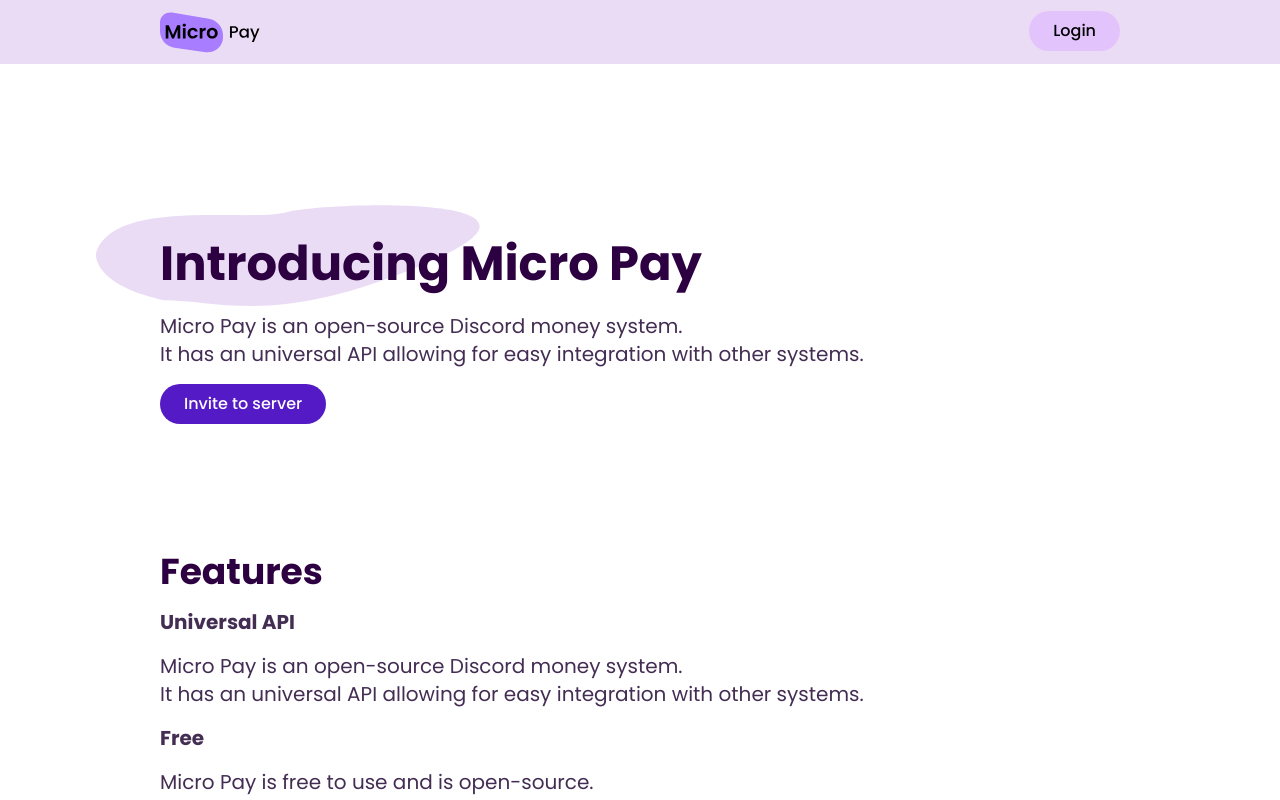
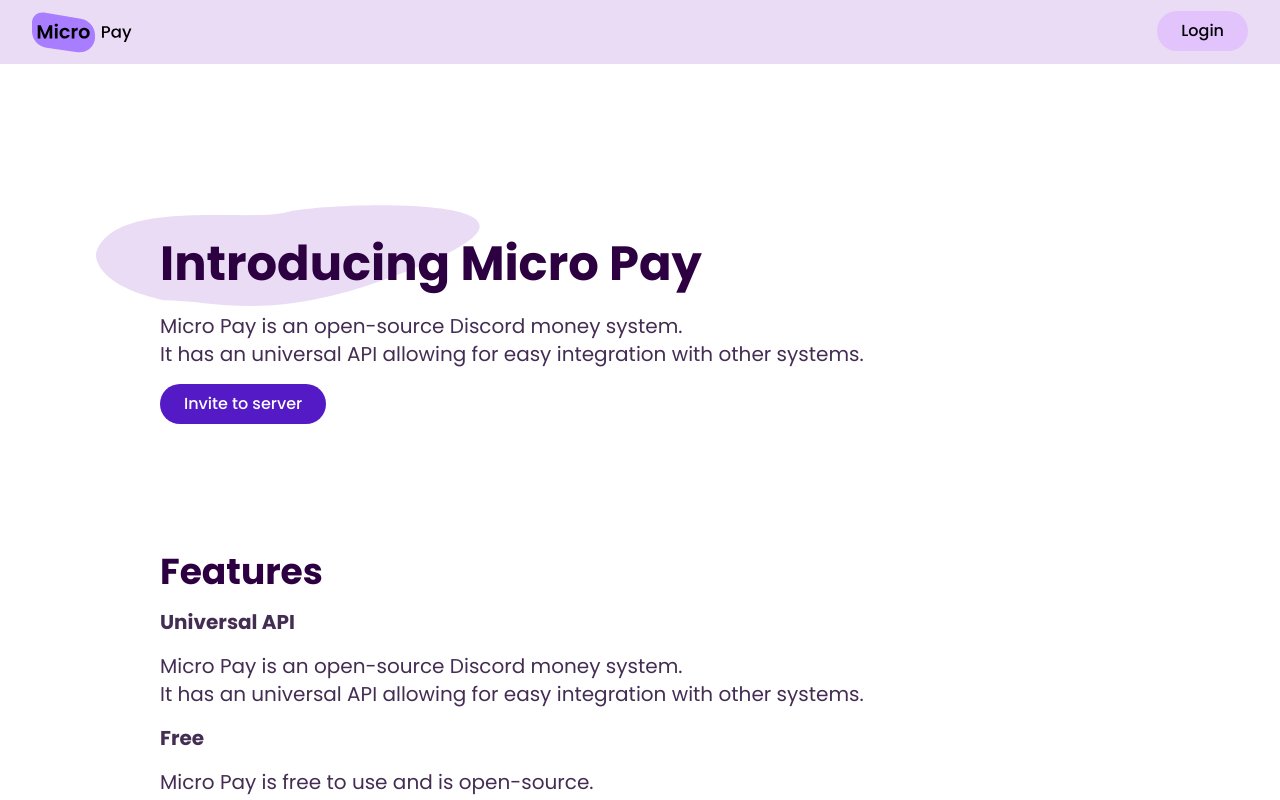
Before and after one commit to daimond113/micropay-web, a Next.js app: page / in a window 1280 px wide. Shown: the top 800 px of the page. Built offline with nearby package versions, Linux system fonts and the light colour scheme; no server answers.

Commit message:
better ux

```diff
--- a/components/Header.tsx
+++ b/components/Header.tsx
@@ -5,10 +5,17 @@ import React from "react";
 
 export default function Header({ className }: { className?: string }) {
     const { data: session } = useSession()
-    return <div className={clsx(className, "bg-light-primary w-full h-16 flex items-center flex-shrink-0")}>
-        <a href="/" className="h-full ml-40 flex items-center mr-6 lg:mr-0 flex-shrink-0"><img src="/logopay.svg" alt="Micro Pay Logo" className="h-2/3" /></a>
-        <div className="ml-auto mr-40 h-2/3 flex-shrink-0">
-            {session ? <button onClick={() => signOut()} className="h-full"><img src={session.user?.image} alt={session.user.name} className="h-full rounded-full" /></button> : <Button className="bg-light-secondary" onClick={() => signIn('discord')}>Login</Button>}
+    return <div className={clsx(className, "bg-light-primary w-full")}>
+        <div className="max-w-screen-xl mx-auto flex items-center flex-shrink-0 h-16 px-8 justify-between">
+            <a href="/" className="h-full flex items-center flex-shrink-0"><img src="/logopay.svg" alt="Micro Pay Logo" className="h-2/3" /></a>
+            <div className="h-2/3 flex-shrink-0">
+                {session
+                    ? <button onClick={() => signOut()} className="h-full">
+                        <img src={session.user?.image} alt={session.user.name} className="h-full rounded-full" />
+                    </button>
+                    : <Button className="bg-light-secondary" onClick={() => signIn('discord')}>Login</Button>
+                }
+            </div>
         </div>
     </div>
 }
--- a/next.config.js
+++ b/next.config.js
@@ -1,4 +1,9 @@
 /** @type {import('next').NextConfig} */
 module.exports = {
   reactStrictMode: true,
+  images: {
+    domains: [
+      "cdn.discordapp.com"
+    ]
+  }
 }
--- a/package.json
+++ b/package.json
@@ -27,6 +27,7 @@
     "postcss": "^8.4.14",
     "prettier": "^2.5.1",
     "prettier-plugin-tailwindcss": "^0.1.1",
+    "tailwind-scrollbar-hide": "^1.1.7",
     "tailwindcss": "^3.0.7",
     "typescript": "^4.6.4"
   }
--- a/pages/_app.tsx
+++ b/pages/_app.tsx
@@ -2,7 +2,6 @@ import '../styles/globals.css'
 import type { AppProps } from 'next/app'
 import { SessionProvider } from 'next-auth/react'
 import React from 'react'
-import Head from 'next/head'
 
 function MyApp({ Component, pageProps: { session, ...pageProps } }: { Component: () => JSX.Element, pageProps: AppProps['pageProps'] }) {
   return <SessionProvider session={session}>
--- a/pages/manage.tsx
+++ b/pages/manage.tsx
@@ -3,18 +3,25 @@ import { Listbox } from '@headlessui/react'
 import React from "react";
 import clsx from "clsx";
 import { ClipboardCopyIcon, ClipboardCheckIcon, CheckIcon, XIcon, RefreshIcon, MenuIcon } from '@heroicons/react/outline'
-import { axios as apiAxios, useInviteLink } from "../utils/http";
+import { axios as apiAxios, useInviteLink, useMicroSWR } from "../utils/http";
 import Button, { Link } from "../components/Button";
-import useSWR from "swr";
 import useSWRImmutable from 'swr/immutable'
 import axios from "axios";
 import CopyToClipboard from "react-copy-to-clipboard";
 import { signIn, useSession } from "next-auth/react";
 import Head from "next/head";
+import Image from "next/image";
 
 const Icon = ({ server }: { server: { id: string, icon: string, name: string } }) => server.icon
-    ? <img src={`https://cdn.discordapp.com/icons/${server.id}/${server.icon}.${server.icon.startsWith('a_') ? 'gif' : 'png'}`} alt={server.name} loading="lazy" className="w-8 h-8 rounded-full inline-block mr-1 flex-shrink-0" />
-    : <div className="w-8 h-8 rounded-full bg-light-secondary mr-1 flex justify-center items-center overflow-hidden flex-shrink-0">{server.name.substring(0, 3)}</div>
+    ? <div className="w-8 h-8 flex-shrink-0 rounded-full inline-block mr-1 relative">
+        <Image
+            src={`https://cdn.discordapp.com/icons/${server.id}/${server.icon}.${server.icon.startsWith('a_') ? 'gif' : 'png'}`}
+            layout="fill"
+            alt={server.name}
+            className="rounded-full"
+        />
+    </div>
+    : <div className="w-8 h-8 rounded-full bg-light-secondary mr-1 flex justify-center items-center overflow-hidden flex-shrink-0">{server.name}</div>
 
 const DrawerItem = ({ children, isOn, onClick }: { children: React.ReactNode, isOn: boolean, onClick?: () => void }) => <button onClick={onClick} className={clsx("text-left rounded-full py-4 px-3 mb-3", isOn ? "bg-[#E3C3FC]" : "bg-[#F6F0FA] active:bg-[#E3C3FC] hover:bg-[#F4E7FF]")}>{children}</button>
 
@@ -29,7 +36,7 @@ const ArrowDown = (props: React.SVGProps<SVGSVGElement>) => <svg xmlns="http://w
 </svg>
 
 const ArrowUp = (props: React.SVGProps<SVGSVGElement>) => <svg xmlns="http://www.w3.org/2000/svg" className="h-6 w-6" fill="none" viewBox="0 0 24 24" stroke="currentColor" strokeWidth="2" {...props}>
-    <path stroke-linecap="round" stroke-linejoin="round" d="M5 15l7-7 7 7" />
+    <path strokeLinecap="round" strokeLinejoin="round" d="M5 15l7-7 7 7" />
 </svg>
 
 const Drawer = ({ server, setServer, userGuilds, className }: {
@@ -43,6 +50,7 @@ const Drawer = ({ server, setServer, userGuilds, className }: {
     className: string
 }) => <div className={clsx("w-80 bg-[#F6F0FA] p-2 flex-col flex-shrink-0", className)}>
         <Listbox value={server} onChange={setServer}>
+            <div className="relative">
                 <Listbox.Button className="bg-white border border-black w-full rounded-full text-left py-2 px-3 flex mb-2 items-center">
                     {({ open }) =>
                         server
@@ -55,12 +63,13 @@ const Drawer = ({ server, setServer, userGuilds, className }: {
                             </> : undefined
                     }
                 </Listbox.Button>
-            <Listbox.Options className="bg-white rounded-3xl shadow-md p-2 absolute w-full left-0 right-0 top-14 max-h-80 overflow-auto">
+                <Listbox.Options className="bg-white top-[3.4rem] rounded-3xl shadow-md p-2 absolute w-full left-0 right-0 max-h-80 overflow-auto border border-black scrollbar-hide">
                     {userGuilds?.map(s => <Listbox.Option key={s.id} value={s} className={({ active }) => clsx("w-full h-10 mb-1 p-2 flex items-center rounded-full", active && "bg-light-primary")}>
                         <Icon server={s} />
                         <span className="text-ellipsis whitespace-nowrap overflow-hidden w-full">{s.name}</span>
                     </Listbox.Option>)}
                 </Listbox.Options>
+            </div>
         </Listbox>
         <DrawerItem isOn={true}>Overview</DrawerItem>
     </div>
@@ -71,8 +80,8 @@ export default function Manage() {
     const [server, setServer] = React.useState<{ id: string, name: string, icon: string }>()
     const currencyRef = React.useRef<HTMLInputElement>(null)
     const currencyBeforeRef = React.useRef<HTMLInputElement>(null)
-    const { data: isIn, mutate } = useSWR(server ? `/is-in/${server.id}` : null, APIfetcher)
-    const { data, isValidating } = useSWR(isIn && server ? `/api/config/${server.id}` : null, fetcher)
+    const { data: isIn, mutate } = useMicroSWR(server ? `/is-in/${server.id}` : null, APIfetcher)
+    const { data, isLoading } = useMicroSWR(isIn && server ? `/api/config/${server.id}` : null, fetcher)
     const [copied, setIsCopied] = React.useState(false)
     const [updated, setIsUpdated] = React.useState<'not' | 'success' | 'fail'>('not')
     const invite = useInviteLink()
@@ -100,13 +109,13 @@ export default function Manage() {
                 : <>
                     <Drawer server={server} setServer={setServer} userGuilds={userGuilds} className="hidden lg:flex relative" />
                     <div className="p-5 md:p-20 w-full relative">
-                        {!isDrawerOpen && <button className="w-8 h-8 absolute block lg:hidden right-5" onClick={() => setDrawerIsOpen(true)}>
+                        {!isDrawerOpen && <button className="w-8 h-8 absolute block lg:hidden right-5 top-8" onClick={() => setDrawerIsOpen(true)}>
                             <MenuIcon className="stroke-[#504154] h-full w-full" />
                         </button>}
                         {isIn ?
-                            isValidating ? <BaseElement>Loading...</BaseElement> :
+                            isLoading ? <BaseElement>Loading...</BaseElement> :
                                 <>
-                                    <h1 className="text-5xl font-semibold mb-8">{server?.name ?? 'Loading'}</h1>
+                                    <h1 className="text-5xl font-semibold mb-8 max-w-[90%] break-all">{server?.name ?? 'Loading'}</h1>
                                     <BaseElement className="flex items-center">
                                         <div>
                                             <label className="font-semibold block" htmlFor="currency">Currency</label>
--- a/tailwind.config.js
+++ b/tailwind.config.js
@@ -15,6 +15,7 @@ module.exports = {
     }
   },
   plugins: [
-    require('@tailwindcss/forms')
+    require('@tailwindcss/forms'),
+    require('tailwind-scrollbar-hide')
   ],
 }
--- a/utils/http.ts
+++ b/utils/http.ts
@@ -1,5 +1,6 @@
-import ax from 'axios'
+import ax, { AxiosResponse } from 'axios'
 import React from 'react'
+import useSWR from 'swr'
 
 export const axios = ax.create({
     baseURL: process.env.NEXT_PUBLIC_API_BASE_URL,
@@ -19,3 +20,13 @@ export function useInviteLink() {
     }, [])
     return inviteLink ?? ''
 }
+
+export function useMicroSWR(key: string | null, fetcher: (url: string) => any) {
+    const { data, error, mutate } = useSWR(key, fetcher)
+    return {
+        data,
+        error,
+        isLoading: !data && !error,
+        mutate
+    }
+}
```
Also changed, not shown: public/luka.svg, 1 other file (tests, documents, lock files or other folders). Lines whose indentation alone changed are shown as unchanged.
